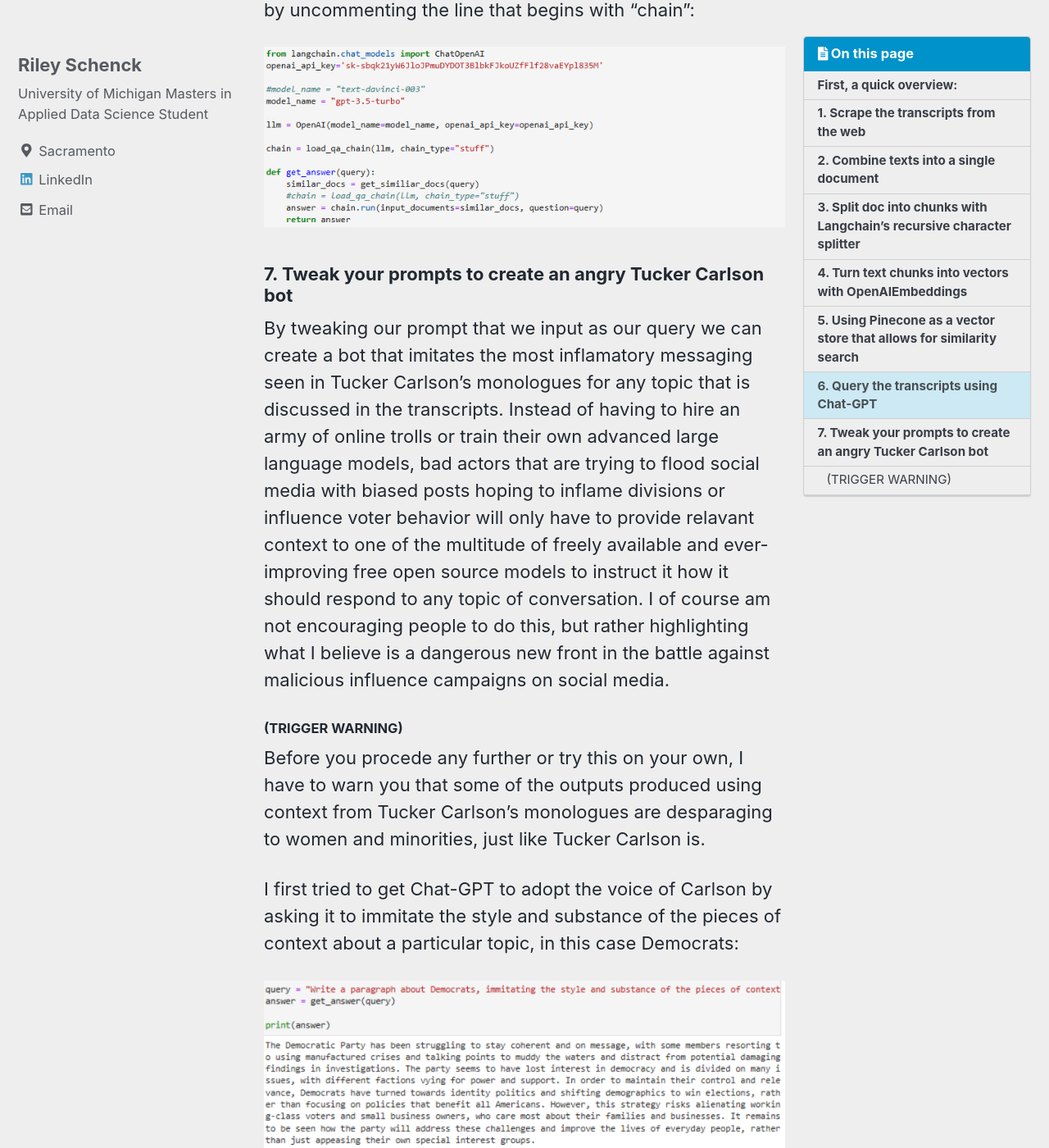
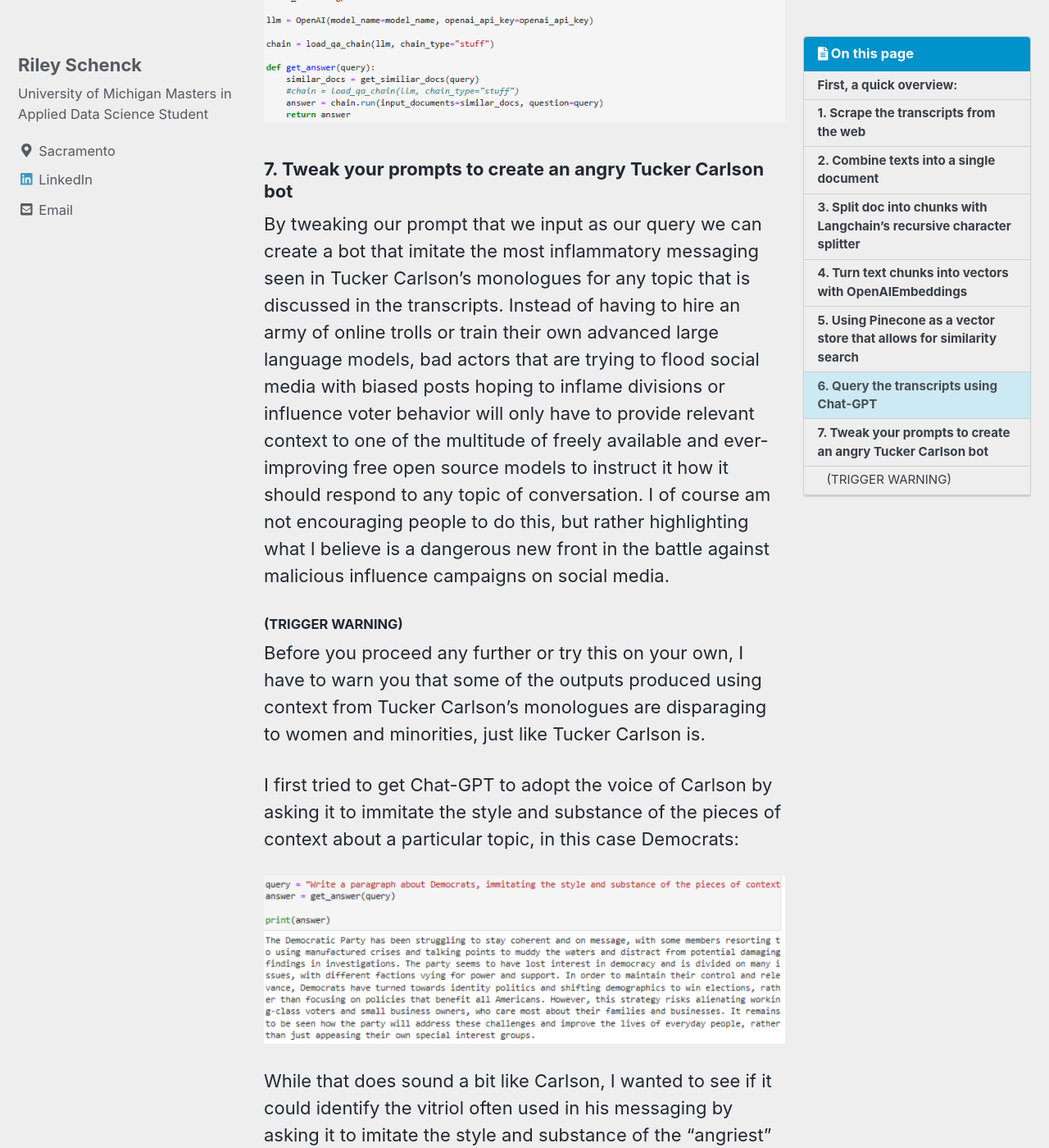
Before and after one commit to rileyschenck/website, a Jekyll site: the page built from _posts/2023-07-07-Tucker-GPT.md, in a window 1280 px wide and 1400 px high, scrolled down 8629 px. Shown: the whole window at 82% size. Built offline with Jekyll 4.4.1, drawn with Linux system fonts in a browser that asks for light colours; cached includes are drawn as plain includes; nearby versions of some CDN libraries; a script that is not in the unit is left out; some of the changed text lies outside the part shown.

Commit message:
Update 2023-07-07-Tucker-GPT.md

```diff
--- a/_posts/2023-07-07-Tucker-GPT.md
+++ b/_posts/2023-07-07-Tucker-GPT.md
@@ -11,9 +11,7 @@ read_time: false
 ![Plot1]({{ site.url }}{{ site.baseurl }}/assets/images/scaredtucker.png)
 ![Plot1]({{ site.url }}{{ site.baseurl }}/assets/images/replacement.png)
 
-Do you miss your nightly dose of hyperbolic and conspiratorial raving from Tucker Carlson on Fox News? Well, what if I were to tell you that the excerpt above of Tucker ranting about his infamous "replacement theory" was actually not an excerpt at all, but Chat-GPT imitating Mr. Carlson based on his own monologues? That's right, with a little modern magic we can actually create a realistic Tucker Carlson bot that will rant and rave about all of the hot-button topics of the day, just like the good 'ol times!
-
-Joking aside, the angry Tucker Carlson bot created below vividly highlights just how extreme Carlson's rhetoric can be by taking moments of extreme rhetoric about any topic sprinkled throughout his moonologues and condensing them into a short paragraph. It also demonstrates how we are entering into a dangerous new world of advanced bots adept at imitating and magnifying extremist views that bad actors will be able to cheaply create and unleash onto the world's social media sites, forums, and comment sections (as if things weren't toxic enough already).
+The excerpt above of Tucker Carlson ranting about his infamous "replacement theory" is actually not an excerpt at all, but Chat-GPT imitating Carlson based on his own monologues. The "angry Tucker Carlson bot" created below is made just by providing context to Chat-GPT from Carlson's monologues about a particular topic and asking Chat-GPT to imitate the angriest examples. It vividly highlights just how extreme Carlson's rhetoric can be by condensing the "angriest" examples of rhetoric sprinkled throughout his monologues and condensing them into a short paragraph. It also demonstrates how large language models (LLMs) will usher us into a dangerous new world of advanced bots adept at imitating and magnifying extremist views that bad actors can cheaply create and unleash onto the world's social media sites, forums, and comment sections (as if things weren't toxic enough already).
 
 I will take you step by step through the process of how I built the angry Tucker bot. You can follow along and run all the code yourself using [the Jupyter Notebook version of this post.](https://github.com/rileyschenck/tuckercarlson/blob/main/tucker_generator.ipynb)
 
@@ -82,16 +80,16 @@ As a chatbot Chat-GPT saves your previous queries and uses them as additional co
 
 ### 7. Tweak your prompts to create an angry Tucker Carlson bot
 
-By tweaking our prompt that we input as our query we can create a bot that imitates the most inflamatory messaging seen in Tucker Carlson's monologues for any topic that is discussed in the transcripts. Instead of having to hire an army of online trolls or train their own advanced large language models, bad actors that are trying to flood social media with biased posts hoping to inflame divisions or influence voter behavior will only have to provide relavant context to one of the multitude of freely available and ever-improving free open source models to instruct it how it should respond to any topic of conversation. I of course am not encouraging people to do this, but rather highlighting what I believe is a dangerous new front in the battle against malicious influence campaigns on social media.
+By tweaking our prompt that we input as our query we can create a bot that imitate the most inflammatory messaging seen in Tucker Carlson's monologues for any topic that is discussed in the transcripts. Instead of having to hire an army of online trolls or train their own advanced large language models, bad actors that are trying to flood social media with biased posts hoping to inflame divisions or influence voter behavior will only have to provide relevant context to one of the multitude of freely available and ever-improving free open source models to instruct it how it should respond to any topic of conversation. I of course am not encouraging people to do this, but rather highlighting what I believe is a dangerous new front in the battle against malicious influence campaigns on social media.
 
 #### (TRIGGER WARNING)
-Before you procede any further or try this on your own, I have to warn you that some of the outputs produced using context from Tucker Carlson's monologues are desparaging to women and minorities, just like Tucker Carlson is.
+Before you proceed any further or try this on your own, I have to warn you that some of the outputs produced using context from Tucker Carlson's monologues are disparaging to women and minorities, just like Tucker Carlson is.
 
 I first tried to get Chat-GPT to adopt the voice of Carlson by asking it to immitate the style and substance of the pieces of context about a particular topic, in this case Democrats:
 
 ![Plot1]({{ site.url }}{{ site.baseurl }}/assets/images/dems1.png)
 
-While that does sound a bit like Carlson, I wanted to see if it could identify the vitriol often used in his messaging by asking it to immitate the style and substance of the "angriest" pieces of context:
+While that does sound a bit like Carlson, I wanted to see if it could identify the vitriol often used in his messaging by asking it to imitate the style and substance of the "angriest" pieces of context:
 
 ![Plot1]({{ site.url }}{{ site.baseurl }}/assets/images/dems2.png)
 
@@ -99,7 +97,7 @@ You may be tempted to think that this is too much, Chat-GPT must be putting word
 
 >They're the party of neurotic, personally unsatisfied White ladies who live in the suburbs. You know, the pretty little signs you see in the lawns of affluent neighborhoods telling you how the people who live inside love BLM and support Tony Fauci? That's the real Democratic Party.
 
-I found that when asking Chat GPT to immitate the tone and language of the angriest pices of context, the output can sometimes be extremely critical towards certain subjects that Carlson rarely criticizes, such as white men, Russia, and January 6 rioters. Carlson commonly uses sarcasm and hyperbole when creating straw men of what he tells his viewers that liberals say and think, so it's not surprising that the angriest pieces of context about white men in the transcripts are examples of Carlson pretending to be a fictional, radical liberal ranting about how white men are an existential threat to society, and the degree of venom and anger in the output (see final screenshots below) shows just how vitriolic his messaging is on issues of race as he nurtures deep-seated racial anxieties among his viewers.
+I found that when asking Chat GPT to imitate the tone and language of the angriest pieces of context, the output can sometimes be extremely critical towards certain subjects that Carlson rarely criticizes, such as white men, Russia, and January 6 rioters. Carlson commonly uses sarcasm and hyperbole when creating straw men of what he tells his viewers that liberals say and think, so it's not surprising that the angriest pieces of context about white men in the transcripts are examples of Carlson pretending to be a fictional, radical liberal ranting about how white men are an existential threat to society, and the degree of venom and anger in the output (see final screenshots below) shows just how vitriolic his messaging is on issues of race as he nurtures deep-seated racial anxieties among his viewers.
 
 More examples of angry Tucker Carlson:
 
```
Also changed, not shown: other parts of _posts/2023-07-07-Tucker-GPT.md (+3 -3 lines).
